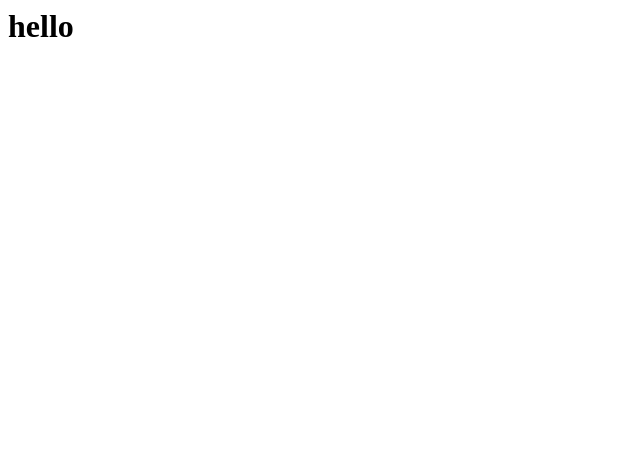
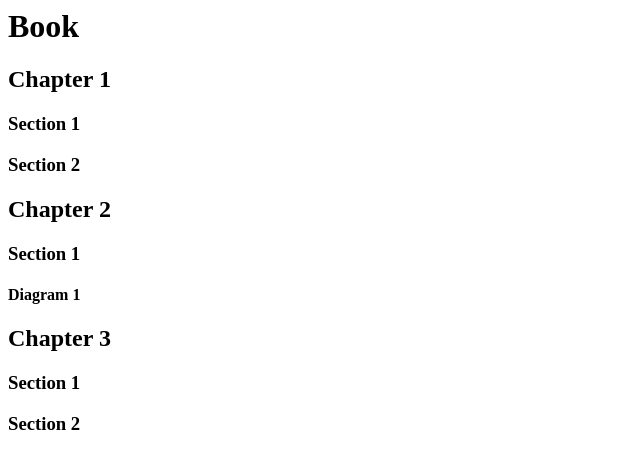
Before and after one commit to sejalkangane/webDevelopment-AngelaYu, a plain HTML site: page 2.1 Heading Element/index.html in a window 1280 px wide. Shown: the whole page, without its empty margins (0-640 px from the left). Drawn offline with Linux system fonts and the light colour scheme.

Commit message:
Update index.html

```diff
--- a/2.1 Heading Element/index.html
+++ b/2.1 Heading Element/index.html
@@ -1 +1,10 @@
-<h1> hello <h1>
+<h1>Book</h1>
+ <h2>Chapter 1</h2>
+ <h3> Section 1</h3>
+ <h3>Section 2</h3>
+  <h2>Chapter 2</h2>
+    <h3>Section 1</h3>
+     <h4> Diagram 1</h4>
+ <h2> Chapter 3</h2>
+   <h3>Section 1</h3>
+   <h3> Section 2</h3>
```
